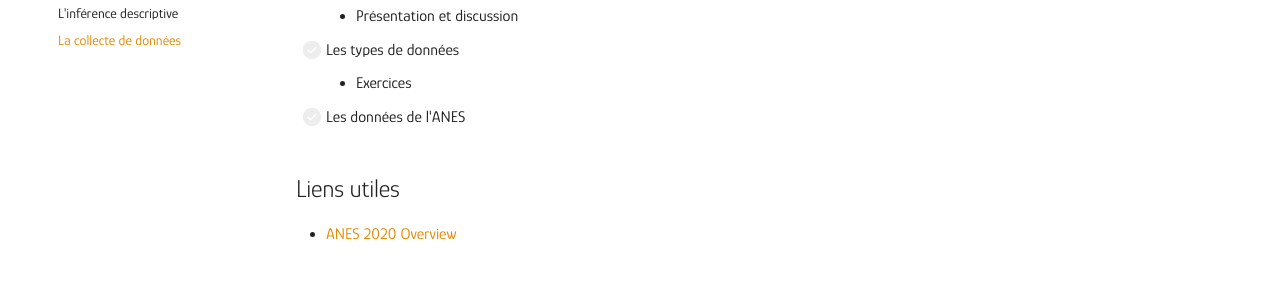
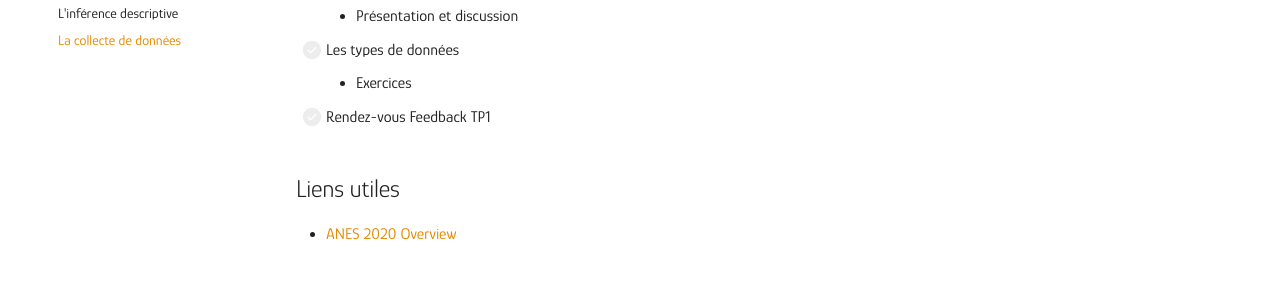
Before and after one commit to mickaeltemporao/mdss, an MkDocs documentation site: the page built from docs/modules/literature-review.md, in a window 1280 px wide and 956 px high. Shown: the part 308-601 px from the top of the window. Built offline with MkDocs 1.6.1 and Material for MkDocs 9.7.7, drawn with Linux system fonts in a browser that asks for light colours.

```diff
--- a/docs/modules/literature-review.md
+++ b/docs/modules/literature-review.md
@@ -5,7 +5,7 @@
     - Présentation et discussion
 - [ ] Les types de données
     - Exercices
-- [ ] Les données de l'ANES
+- [ ] Rendez-vous Feedback TP1
 
 ## Liens utiles
 - [ANES 2020 Overview](https://sda.berkeley.edu/sdaweb/docs/nes2020full/DOC/hcbkf01.htm)
```
Also changed, not shown: docs/schedule.md (+1 -1 lines).
